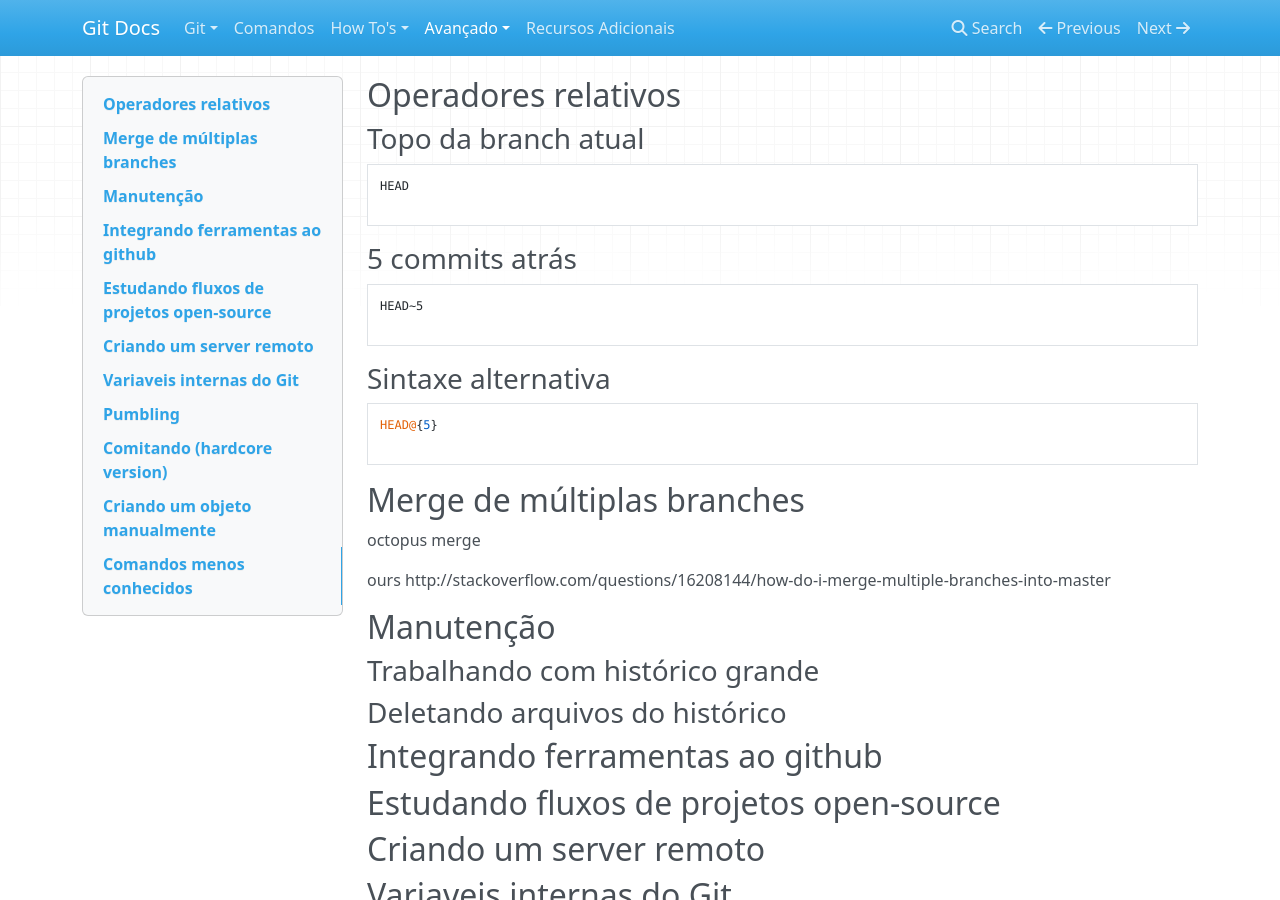
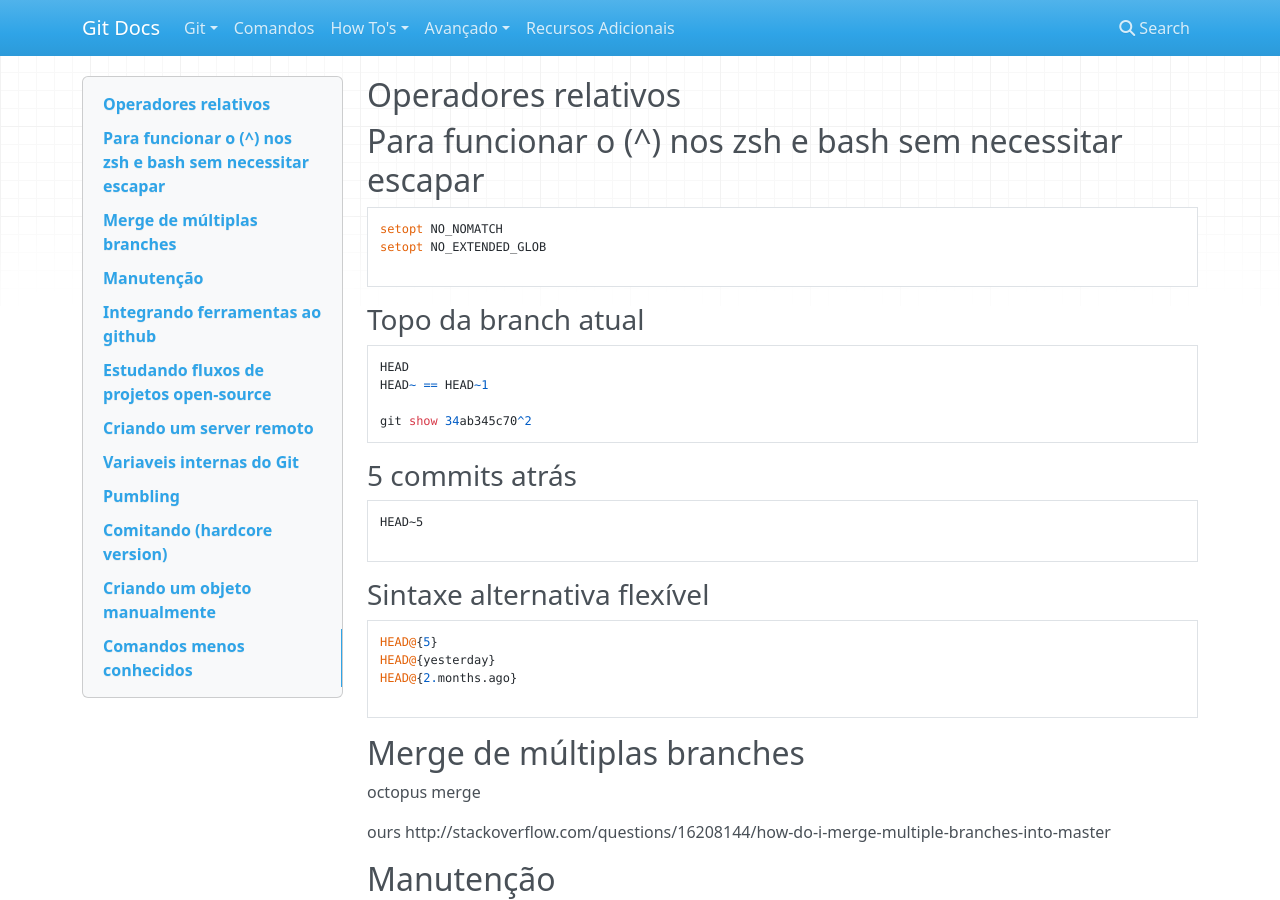
Before and after one commit to jeanCarloMachado/git_course, an MkDocs documentation site: the page built from docs/avancado.md, in a window 1280 px wide and 900 px high. Built offline with MkDocs 1.6.1, drawn with Linux system fonts in a browser that asks for light colours; nearby versions of some CDN libraries; old or Windows-style settings are respelled for this version of MkDocs.

````diff
--- a/docs/17_avancado.md
+++ b/docs/avancado.md
@@ -1,11 +1,24 @@
 Operadores relativos
 --------------------
+
+Para funcionar o (^) nos zsh e bash sem necessitar escapar
+----------------------------------------------------------
+
+```
+setopt NO_NOMATCH
+setopt NO_EXTENDED_GLOB
+
+```
+
+
 
 ### Topo da branch atual
 
 ```
 HEAD
+HEAD~ == HEAD~1
 
+git show 34ab345c70^2
 ```
 
 ### 5 commits atrás
@@ -15,12 +28,15 @@ HEAD~5
 
 ```
 
-### Sintaxe alternativa
+### Sintaxe alternativa flexível
 
 ```
 HEAD@{5}
+HEAD@{yesterday}
+HEAD@{2.months.ago}
 
 ```
+
 
 Merge de múltiplas branches
 ---------------------------
````
Also changed, not shown: docs/comandos_menos_comuns.md (deleted, +0 -30 lines), docs/comandosmenos_comuns.md (added, +33 -0 lines), docs/debug.md (added, +39 -0 lines), docs/branches.md (renamed from docs/09_branches.md), docs/comandos.md (renamed from docs/05_comandos.md), docs/conceitos.md (renamed from docs/04_conceitos.md), docs/criando-historico.md (renamed from docs/07_criando-historico.md), docs/desfazendo.md (renamed from docs/11_desfazendo.md), docs/github.md (renamed from docs/14_github.md), docs/historia.md (renamed from docs/02_historia.md), docs/inicializando-projeto.md (renamed from docs/06_inicializando-projeto.md), docs/merges.md (renamed from docs/10_merges.md), docs/patches.md (renamed from docs/08_patches.md), docs/pra-que-serve.md (renamed from docs/03_pra-que-serve.md), 3 more files.
